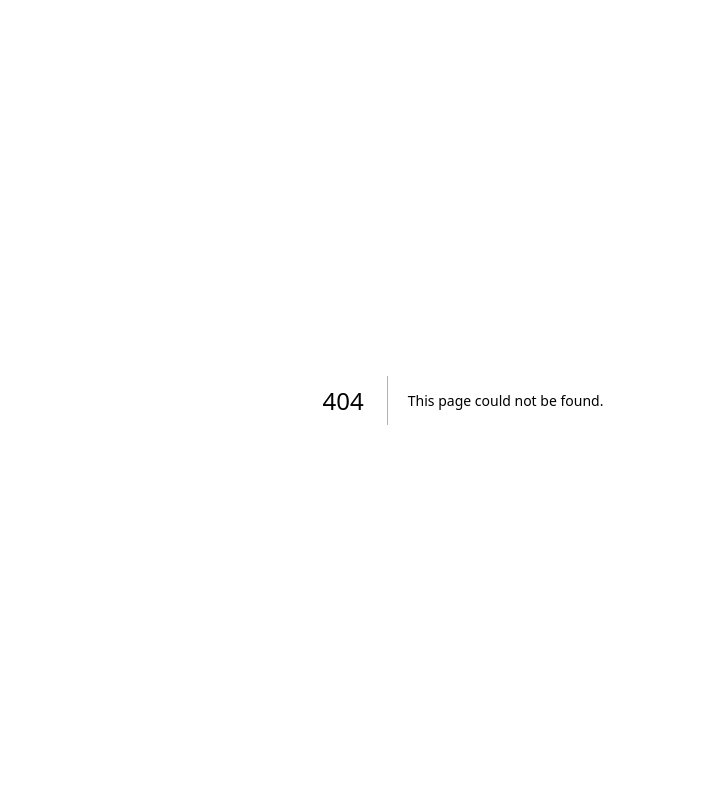
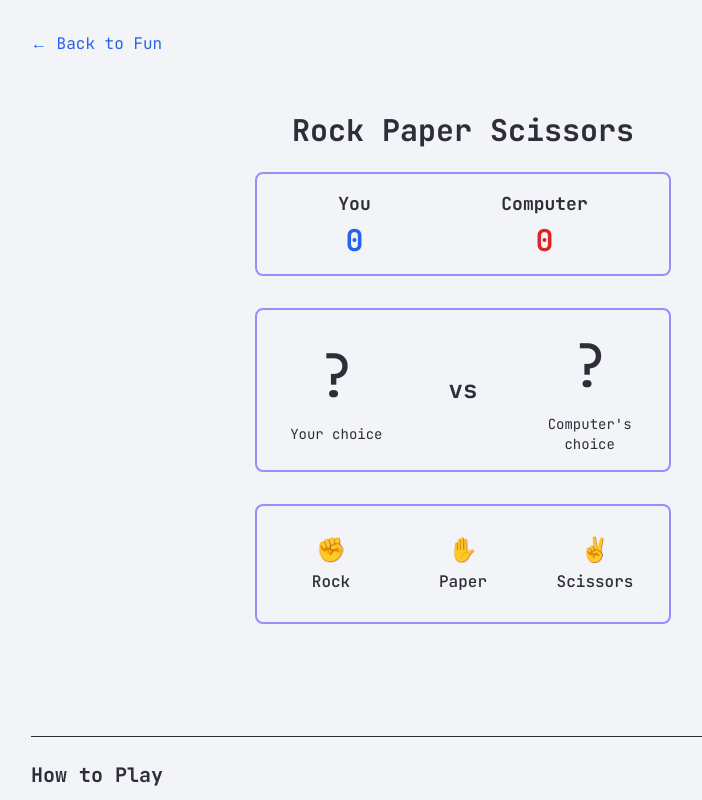
Before and after one commit to dzuizz/my-app, a Next.js app: page /fun/rps in a window 1280 px wide. Before the commit this address had no page. Shown: the top 800 px of the page, without its empty margins (177-879 px from the left). Built offline with nearby package versions, Linux system fonts and the light colour scheme.

Commit message:
> Have some fun...!     + RPS

```diff
--- /dev/null
+++ b/app/fun/page.tsx
@@ -0,0 +1,60 @@
+import Link from 'next/link';
+
+interface Game {
+  id: string;
+  title: string;
+  description: string;
+  path: string;
+}
+
+export default function FunPage() {
+  const games: Game[] = [
+    {
+      id: 'rps',
+      title: 'Rock Paper Scissors',
+      description: 'rock... paper... scissors... SHOOT!',
+      path: '/fun/rps'
+    },
+    {
+      id: 'memory',
+      title: 'Memory Game',
+      description: 'Coming soon...',
+      path: '/fun'
+    },
+    {
+      id: 'quiz',
+      title: 'Coding Quiz',
+      description: 'Coming soon...',
+      path: '/fun'
+    }
+  ];
+
+  return (
+    <div className="max-w-3xl mx-auto py-8 px-4">
+      <h1 className="text-3xl font-bold mb-6">Fun & Games</h1>
+      <p className="text-gray-600 mb-8">
+        try these games
+      </p>
+
+      <div className="grid gap-6 sm:grid-cols-2 lg:grid-cols-3">
+        {games.map(game => (
+          <Link
+            href={game.path}
+            key={game.id}
+            className="block group"
+          >
+            <div className="border rounded-lg overflow-hidden transition-all group-hover:shadow-md group-hover:border-blue-300">
+              <div className="p-6">
+                <h2 className="text-xl font-semibold mb-2 group-hover:text-blue-600">{game.title}</h2>
+                <p className="text-gray-600 text-sm">{game.description}</p>
+                <div className="mt-4 text-blue-600 text-sm font-medium group-hover:underline">
+                  Play now →
+                </div>
+              </div>
+            </div>
+          </Link>
+        ))}
+      </div>
+    </div>
+  );
+}
--- /dev/null
+++ b/app/fun/rps/RockPaperScissors.tsx
@@ -0,0 +1,156 @@
+'use client';
+import RoundedBox from '@/app/components/RoundedBox';
+import { useState, useEffect } from 'react';
+
+type Choice = 'rock' | 'paper' | 'scissors' | null;
+type Result = "It's a tie!" | 'You win!' | 'Computer wins!' | '';
+
+interface Score {
+  player: number;
+  computer: number;
+}
+
+const RockPaperScissors = () => {
+  const [playerChoice, setPlayerChoice] = useState<Choice>(null);
+  const [computerChoice, setComputerChoice] = useState<Choice>(null);
+  const [result, setResult] = useState<Result>('');
+  const [score, setScore] = useState<Score>({ player: 0, computer: 0 });
+  const [isAnimating, setIsAnimating] = useState(false);
+  const [countdown, setCountdown] = useState<number | null>(null);
+
+  const choices: Choice[] = ['rock', 'paper', 'scissors'];
+
+  const icons = {
+    rock: '✊',
+    paper: '✋',
+    scissors: '✌️'
+  };
+
+  const handlePlayerChoice = (choice: Choice) => {
+    if (isAnimating) return;
+
+    setIsAnimating(true);
+    setPlayerChoice(choice);
+    setComputerChoice(null);
+    setResult('');
+    setCountdown(3);
+  };
+
+  useEffect(() => {
+    if (countdown === null) return;
+
+    if (countdown > 0) {
+      const timer = setTimeout(() => {
+        setCountdown(countdown - 1);
+      }, 500);
+      return () => clearTimeout(timer);
+    } else {
+      const computerChoice = choices[Math.floor(Math.random() * choices.length)];
+      setComputerChoice(computerChoice);
+
+      if (playerChoice && computerChoice) {
+        const gameResult = determineWinner(playerChoice, computerChoice);
+        setResult(gameResult);
+
+        if (gameResult === 'You win!') {
+          setScore(prev => ({ ...prev, player: prev.player + 1 }));
+        } else if (gameResult === 'Computer wins!') {
+          setScore(prev => ({ ...prev, computer: prev.computer + 1 }));
+        }
+      }
+
+      setIsAnimating(false);
+    }
+  }, [countdown, playerChoice]);
+
+  const determineWinner = (player: Choice, computer: Choice): Result => {
+    if (player === computer) return "It's a tie!";
+
+    if (
+      (player === 'rock' && computer === 'scissors') ||
+      (player === 'paper' && computer === 'rock') ||
+      (player === 'scissors' && computer === 'paper')
+    ) {
+      return 'You win!';
+    }
+
+    return 'Computer wins!';
+  };
+
+  const resetGame = () => {
+    setPlayerChoice(null);
+    setComputerChoice(null);
+    setResult('');
+    setScore({ player: 0, computer: 0 });
+  };
+
+  return (
+    <div className="flex flex-col items-center justify-center py-8 px-4 max-w-md mx-auto">
+      <h1 className="text-3xl font-bold mb-6">Rock Paper Scissors</h1>
+
+      <RoundedBox className="flex justify-around w-full mb-8">
+        <div className="text-center px-4">
+          <div className="text-lg font-bold mb-1">You</div>
+          <div className="text-3xl font-bold text-blue-600">{score.player}</div>
+        </div>
+
+        <div className="text-center px-4">
+          <div className="text-lg font-bold mb-1">Computer</div>
+          <div className="text-3xl font-bold text-red-600">{score.computer}</div>
+        </div>
+      </RoundedBox>
+
+      <RoundedBox className="flex justify-between items-center w-full mb-8">
+        <div className="text-center w-1/3">
+          <div className="text-6xl mb-2 h-20 flex items-center justify-center">
+            {playerChoice ? icons[playerChoice] : '?'}
+          </div>
+          <div className="text-sm text-gray-600">Your choice</div>
+        </div>
+
+        <div className="text-center text-2xl font-bold w-1/3">
+          {countdown ? countdown : result || 'vs'}
+        </div>
+
+        <div className="text-center w-1/3">
+          <div className="text-6xl mb-2 h-20 flex items-center justify-center">
+            {computerChoice ? icons[computerChoice as keyof typeof icons] : '?'}
+          </div>
+          <div className="text-sm text-gray-600">Computer&#39;s choice</div>
+        </div>
+      </RoundedBox>
+
+      {
+        !isAnimating && (
+          <RoundedBox className="grid grid-cols-3 gap-4 w-full mb-8">
+            {choices.map(choice => (
+              <button
+                key={choice}
+                onClick={() => handlePlayerChoice(choice)}
+                className={`py-3 rounded-lg text-center capitalize font-medium transition-colors
+                ${playerChoice === choice ? 'border-2 border-red-500' : 'bg-gray-100 hover:bg-gray-200'}`}
+              >
+                <span className="block text-2xl mb-1">{icons[choice as keyof typeof icons]}</span>
+                {choice}
+              </button>
+            ))}
+          </RoundedBox>
+        )
+      }
+
+      {
+        (result || isAnimating) && (
+          <button
+            onClick={resetGame}
+            disabled={isAnimating}
+            className="mt-4 px-6 py-2 rounded-lg font-medium transition-colors"
+          >
+            {isAnimating ? 'Game in progress...' : 'Restart Game'}
+          </button>
+        )
+      }
+    </div>
+  );
+};
+
+export default RockPaperScissors;
--- /dev/null
+++ b/app/fun/rps/page.tsx
@@ -0,0 +1,40 @@
+'use client';
+import Link from 'next/link';
+import dynamic from 'next/dynamic';
+
+const RockPaperScissors = dynamic(() => import('./RockPaperScissors'), {
+  ssr: false,
+  loading: () => <p className="text-center py-8">Loading game...</p>
+});
+
+export default function RPSPage() {
+  return (
+    <div className="max-w-4xl mx-auto py-8 px-4">
+      <div className="mb-6">
+        <Link href="/fun" className="text-blue-600 hover:underline flex items-center">
+          ← Back to Fun
+        </Link>
+      </div>
+
+      <RockPaperScissors />
+
+      <div className="mt-12 border-t border-gray-200 pt-6">
+        <h2 className="text-xl font-bold mb-4">How to Play</h2>
+        <p className="mb-4">
+          Select rock, paper, or scissors and make your move. The computer will (randomly) make a move, and the winner will be determined as follows:
+        </p>
+        <ul className="list-disc pl-6 mb-6 space-y-2">
+          <li>Rock crushes scissors (rock wins)</li>
+          <li>Scissors cut paper (scissors win)</li>
+          <li>Paper covers rock (paper wins)</li>
+          <li>If both players choose the same option, it&#39;s a tie</li>
+        </ul>
+
+        <h2 className="text-xl font-bold mb-4">About This Game</h2>
+        <p>
+          bro its just rps; its not that deep.
+        </p>
+      </div>
+    </div>
+  );
+}
```
